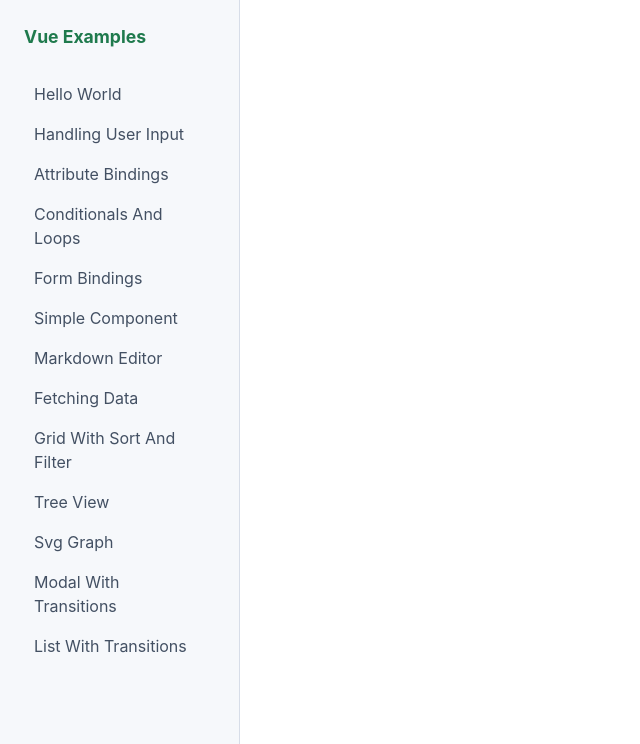
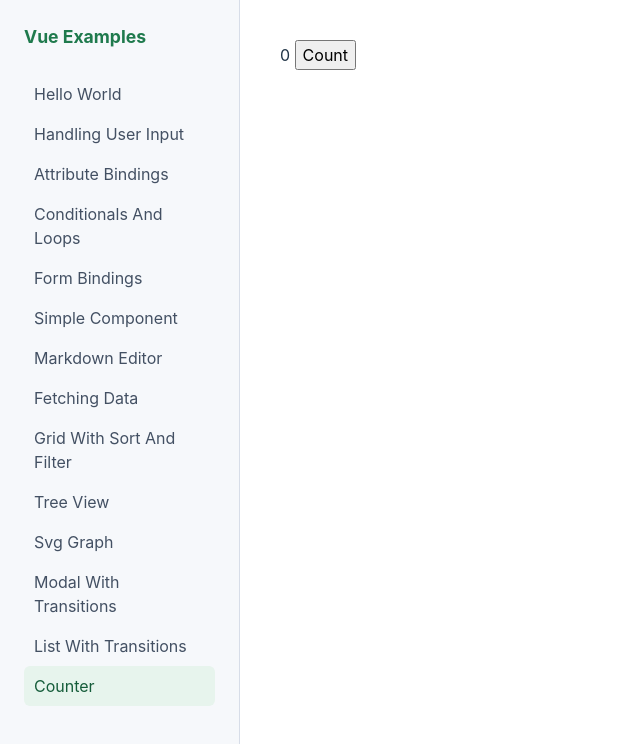
Before and after one commit to tkgakr/vue-examples, a Vue app: page /gui/counter in a window 1280 px wide. Shown: the top 744 px of the page, without its empty margins (0-640 px from the left). Built offline with nearby package versions, Linux system fonts and the light colour scheme.

Commit message:
example: Counter

```diff
--- /dev/null
+++ b/src/examples/gui/counter/Counter.vue
@@ -0,0 +1,16 @@
+<script setup>
+import { ref } from 'vue'
+
+const count = ref(0)
+</script>
+
+<template>
+  {{ count }}
+  <button @click="count++">
+    Count
+  </button>
+</template>
+
+<style>
+
+</style>
--- a/src/router/index.ts
+++ b/src/router/index.ts
@@ -66,6 +66,11 @@
     component: () => import('@/examples/practical/list-with-transitions/ListWithTransitions.vue'),
     meta: { category: 'Practical', title: 'List With Transitions' },
   },
+  {
+    path: '/gui/counter',
+    component: () => import('@/examples/gui/counter/Counter.vue'),
+    meta: { category: 'Gui', title: 'Counter' },
+  },
 ] satisfies RouteRecordRaw[]
 
 const routes: RouteRecordRaw[] = [
```
